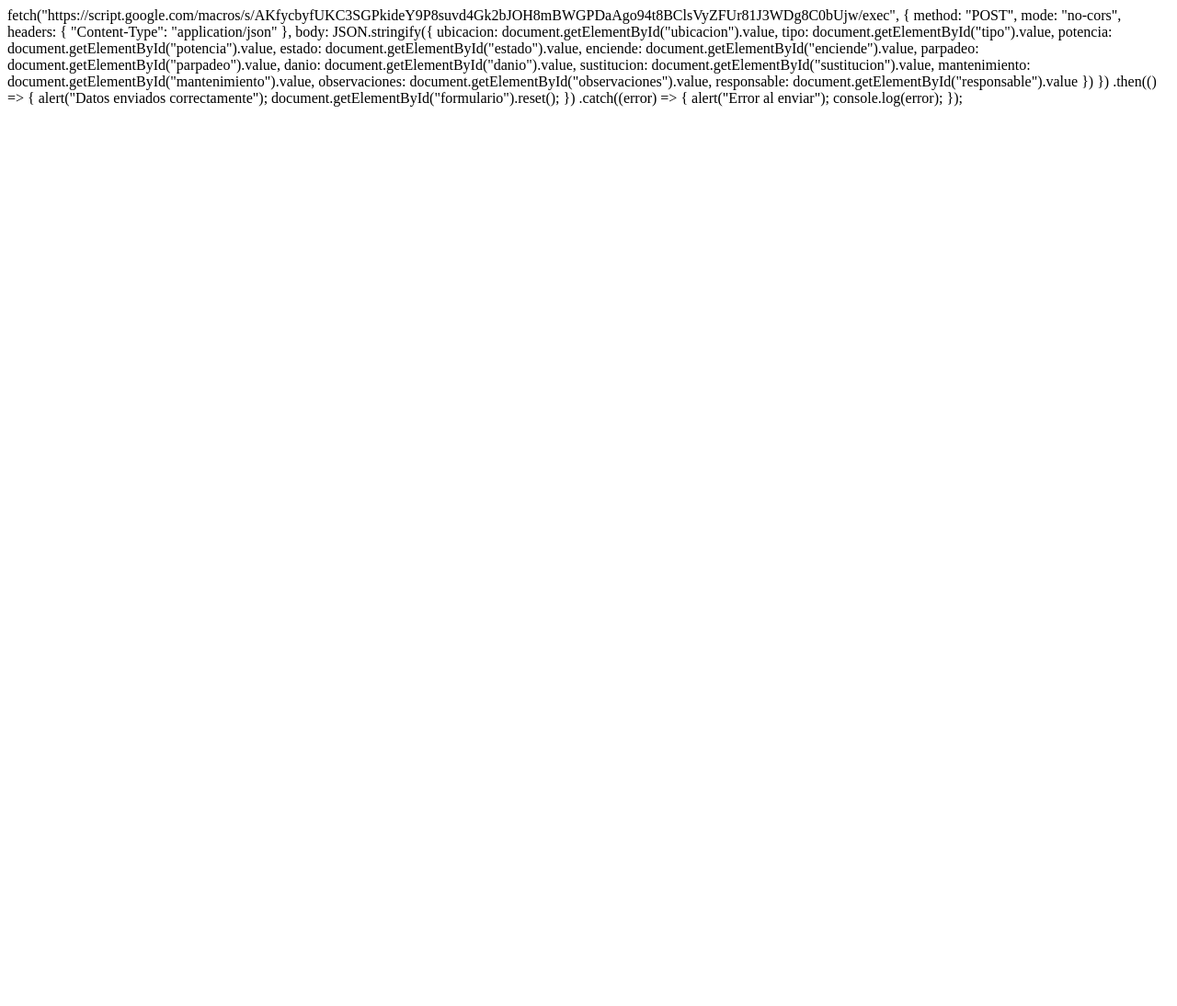
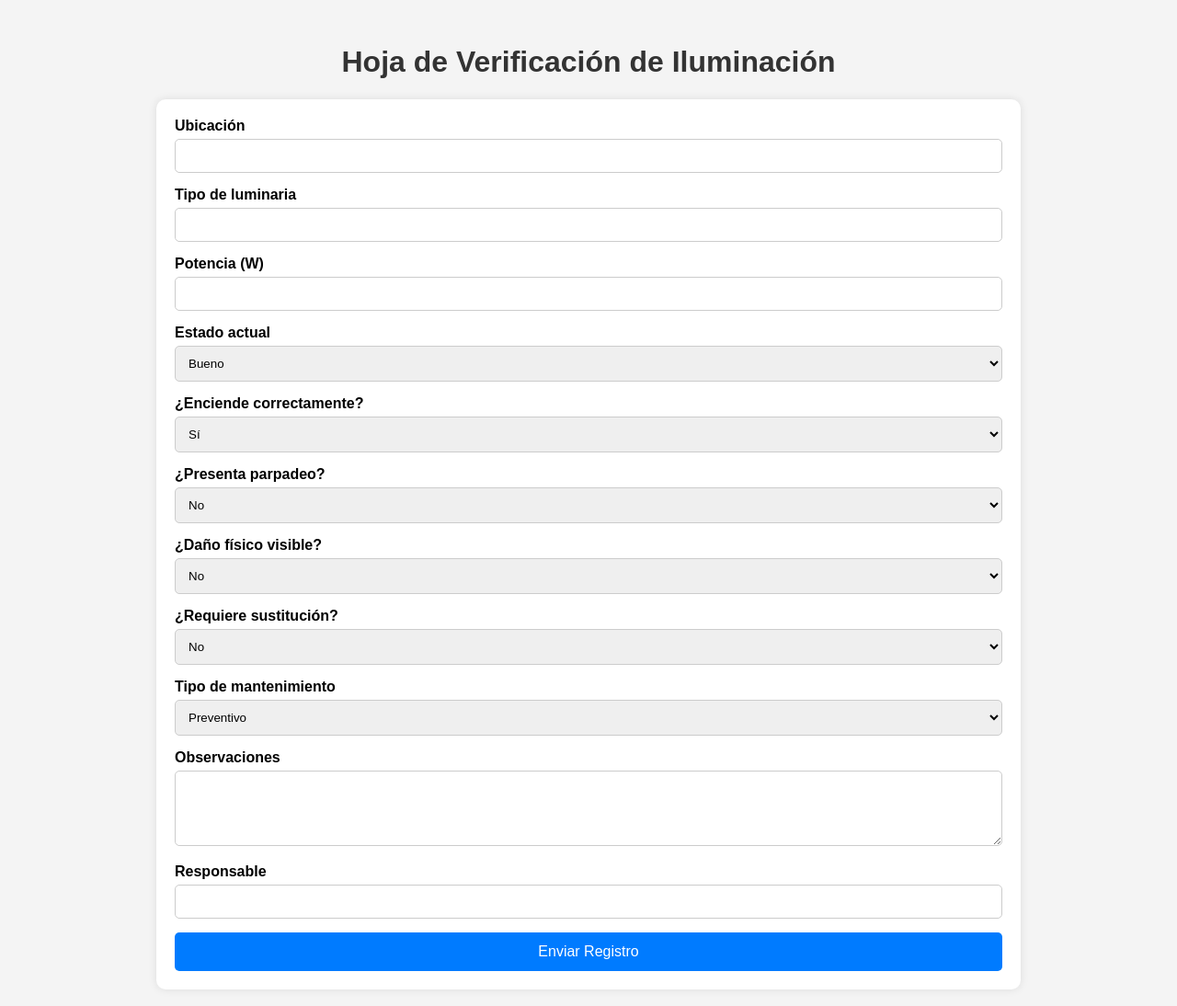
Before and after one commit to Hipster711/iluinacion, a plain HTML site: page index.html in a window 1280 px wide. Shown: the whole page at 92% size. Before the commit the page ends 800 px from the top, so only its background shows below. Drawn offline with Linux system fonts and the light colour scheme.

Commit message:
index.html

```diff
--- a/index.html
+++ b/index.html
@@ -1,30 +1,183 @@
-fetch("https://script.google.com/macros/s/AKfycbyfUKC3SGPkideY9P8suvd4Gk2bJOH8mBWGPDaAgo94t8BClsVyZFUr81J3WDg8C0bUjw/exec", {
+<!DOCTYPE html>
+<html lang="es">
+<head>
+<meta charset="UTF-8">
+<meta name="viewport" content="width=device-width, initial-scale=1.0">
+<title>Registro de Iluminación Perimetral</title>
+
+<style>
+    body{
+        font-family: Arial, sans-serif;
+        background:#f4f4f4;
+        padding:20px;
+    }
+
+    h1{
+        text-align:center;
+        color:#333;
+    }
+
+    form{
+        background:white;
+        padding:20px;
+        border-radius:10px;
+        max-width:900px;
+        margin:auto;
+        box-shadow:0 0 10px rgba(0,0,0,0.1);
+    }
+
+    .grupo{
+        margin-bottom:15px;
+    }
+
+    label{
+        font-weight:bold;
+        display:block;
+        margin-bottom:5px;
+    }
+
+    input, select, textarea{
+        width:100%;
+        padding:10px;
+        border:1px solid #ccc;
+        border-radius:5px;
+        box-sizing:border-box;
+    }
+
+    button{
+        background:#007BFF;
+        color:white;
+        padding:12px;
+        border:none;
+        border-radius:5px;
+        cursor:pointer;
+        width:100%;
+        font-size:16px;
+    }
+
+    button:hover{
+        background:#0056b3;
+    }
+</style>
+</head>
+
+<body>
+
+<h1>Hoja de Verificación de Iluminación</h1>
+
+<form id="formulario">
+
+    <div class="grupo">
+        <label>Ubicación</label>
+        <input type="text" id="ubicacion" required>
+    </div>
+
+    <div class="grupo">
+        <label>Tipo de luminaria</label>
+        <input type="text" id="tipo">
+    </div>
+
+    <div class="grupo">
+        <label>Potencia (W)</label>
+        <input type="number" id="potencia">
+    </div>
+
+    <div class="grupo">
+        <label>Estado actual</label>
+        <select id="estado">
+            <option>Bueno</option>
+            <option>Regular</option>
+            <option>Malo</option>
+        </select>
+    </div>
+
+    <div class="grupo">
+        <label>¿Enciende correctamente?</label>
+        <select id="enciende">
+            <option>Sí</option>
+            <option>No</option>
+        </select>
+    </div>
+
+    <div class="grupo">
+        <label>¿Presenta parpadeo?</label>
+        <select id="parpadeo">
+            <option>No</option>
+            <option>Sí</option>
+        </select>
+    </div>
+
+    <div class="grupo">
+        <label>¿Daño físico visible?</label>
+        <select id="danio">
+            <option>No</option>
+            <option>Sí</option>
+        </select>
+    </div>
+
+    <div class="grupo">
+        <label>¿Requiere sustitución?</label>
+        <select id="sustitucion">
+            <option>No</option>
+            <option>Sí</option>
+        </select>
+    </div>
+
+    <div class="grupo">
+        <label>Tipo de mantenimiento</label>
+        <select id="mantenimiento">
+            <option>Preventivo</option>
+            <option>Correctivo</option>
+        </select>
+    </div>
+
+    <div class="grupo">
+        <label>Observaciones</label>
+        <textarea id="observaciones" rows="4"></textarea>
+    </div>
+
+    <div class="grupo">
+        <label>Responsable</label>
+        <input type="text" id="responsable">
+    </div>
+
+    <button type="submit">Enviar Registro</button>
+</form>
+
+<script>
+document.getElementById("formulario").addEventListener("submit", function(e){
+    e.preventDefault();
+
+    const urlAppsScript = "https://script.google.com/macros/s/AKfycbxaLngZtPhI6UVcCPFusRpf5_S6ElRgyW7HQ3rDgLzn-EB_xPa9IyR6Pc679-7X6prJAA/exec";
+
+    const datos = new URLSearchParams();
+    datos.append("ubicacion", document.getElementById("ubicacion").value);
+    datos.append("tipo", document.getElementById("tipo").value);
+    datos.append("potencia", document.getElementById("potencia").value);
+    datos.append("estado", document.getElementById("estado").value);
+    datos.append("enciende", document.getElementById("enciende").value);
+    datos.append("parpadeo", document.getElementById("parpadeo").value);
+    datos.append("danio", document.getElementById("danio").value);
+    datos.append("sustitucion", document.getElementById("sustitucion").value);
+    datos.append("mantenimiento", document.getElementById("mantenimiento").value);
+    datos.append("observaciones", document.getElementById("observaciones").value);
+    datos.append("responsable", document.getElementById("responsable").value);
+
+    fetch(urlAppsScript, {
         method: "POST",
         mode: "no-cors",
-headers: {
-"Content-Type": "application/json"
-},
-body: JSON.stringify({
-ubicacion: document.getElementById("ubicacion").value,
-tipo: document.getElementById("tipo").value,
-potencia: document.getElementById("potencia").value,
-estado: document.getElementById("estado").value,
-enciende: document.getElementById("enciende").value,
-parpadeo: document.getElementById("parpadeo").value,
-danio: document.getElementById("danio").value,
-sustitucion: document.getElementById("sustitucion").value,
-mantenimiento: document.getElementById("mantenimiento").value,
-observaciones: document.getElementById("observaciones").value,
-responsable: document.getElementById("responsable").value
+        body: datos
     })
-})
-
     .then(() => {
         alert("Datos enviados correctamente");
         document.getElementById("formulario").reset();
     })
-
     .catch((error) => {
-alert("Error al enviar");
+        alert("Error al enviar datos");
         console.log(error);
     });
+});
+</script>
+
+</body>
+</html>
```
Lines whose indentation alone changed are shown as unchanged.
